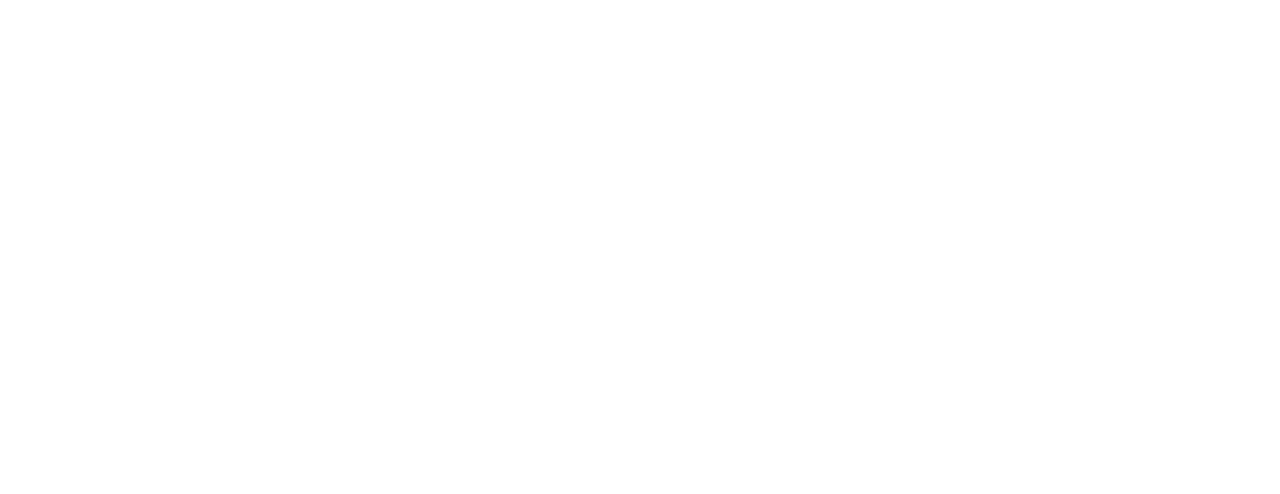
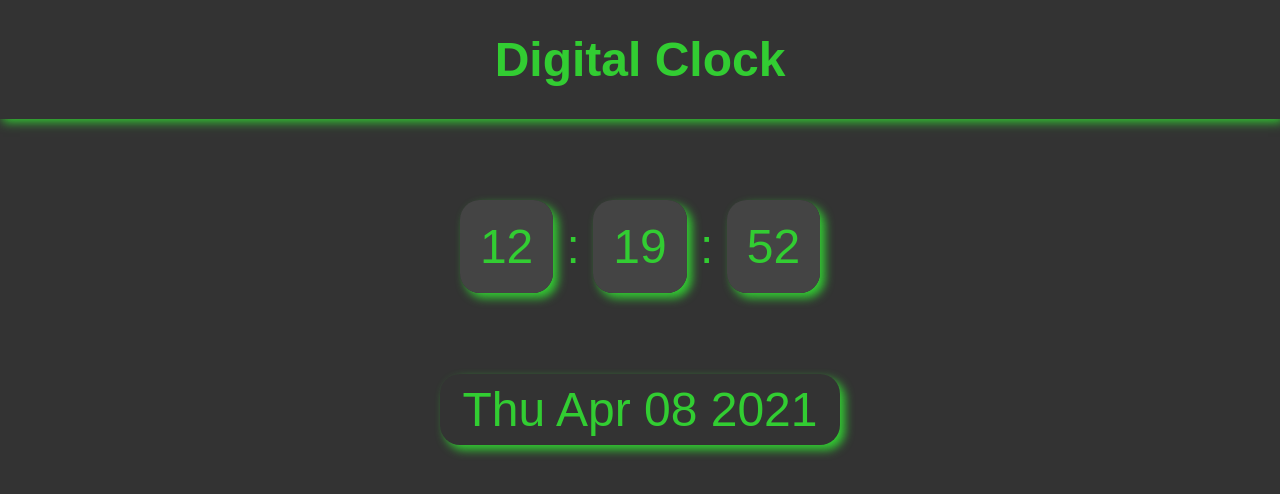
Before and after one commit to mohasin-hossain/digital-clock, a plain HTML site: page index.html in a window 1280 px wide. Drawn offline with Linux system fonts and the light colour scheme.

Commit message:
Added Time and Date

```diff
--- a/app.js
+++ b/app.js
@@ -0,0 +1,27 @@
+// Clock div Reference
+const clock = document.querySelector(".clock"),
+  date = document.querySelector(".date");
+
+// This function will execute through setInterval after every 1 second to update the time
+const tick = () => {
+  const now = new Date(),
+    hours = now.getHours(),
+    minutes = now.getMinutes(),
+    seconds = now.getSeconds(),
+    dateString = now.toDateString();
+
+  const time = `
+      <span>${hours}</span> :
+      <span>${minutes}</span> :
+      <span>${seconds}</span>
+      `;
+
+  const todaysDate = `
+    <span>${dateString}</span>
+    `;
+
+  clock.innerHTML = time;
+  date.innerHTML = todaysDate;
+};
+
+setInterval(tick, 1000);
--- a/index.html
+++ b/index.html
@@ -1,15 +1,19 @@
 <!DOCTYPE html>
 <html lang="en">
-<head>
-    <meta charset="UTF-8">
-    <meta http-equiv="X-UA-Compatible" content="IE=edge">
-    <meta name="viewport" content="width=device-width, initial-scale=1.0">
-    <link rel="stylesheet" href="style.css">
+  <head>
+    <meta charset="UTF-8" />
+    <meta http-equiv="X-UA-Compatible" content="IE=edge" />
+    <meta name="viewport" content="width=device-width, initial-scale=1.0" />
+    <link rel="stylesheet" href="style.css" />
     <title>Digital Clock</title>
-</head>
-<body>
-    <div class="clock"></div>
+  </head>
+  <body>
+    <div class="container">
+      <h1>Digital Clock</h1>
+      <div class="clock"></div>
+      <div class="date"></div>
+    </div>
 
     <script src="app.js"></script>
-</body>
+  </body>
 </html>
--- a/style.css
+++ b/style.css
@@ -0,0 +1,53 @@
+* {
+  margin: 0;
+  padding: 0;
+  box-sizing: border-box;
+}
+
+:root {
+    --textColor: limegreen;
+    --background: #333;
+}
+
+body {
+  background: var(--background);
+  font-family: Arial, Helvetica, sans-serif;
+  text-align: center;
+  color: var(--textColor);
+}
+
+.container .clock {
+  font-size: 3rem;
+  margin: 100px auto;
+}
+
+.container h1 {
+  text-align: center;
+  padding: 2rem;
+  font-size: 3rem;
+  box-shadow: 3px 3px 10px var(--textColor);
+}
+
+.clock span {
+  padding: 20px;
+  background-color: #444;
+  box-shadow: 5px 5px 10px var(--textColor);
+  border-radius: 20px;
+  -webkit-border-radius: 20px;
+  -moz-border-radius: 20px;
+  -ms-border-radius: 20px;
+  -o-border-radius: 20px;
+}
+
+.date {
+  max-width: 400px;
+  box-shadow: 5px 5px 10px var(--textColor);
+  margin: 0 auto;
+  font-size: 3rem;
+  border-radius: 20px;
+  -webkit-border-radius: 20px;
+  -moz-border-radius: 20px;
+  -ms-border-radius: 20px;
+  -o-border-radius: 20px;
+  padding: .5rem;
+}
```
Also changed, not shown: 1 other file.
